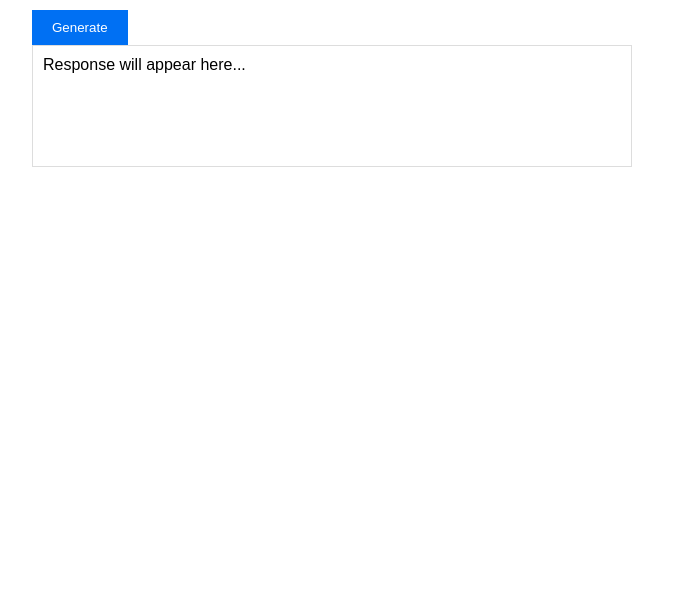
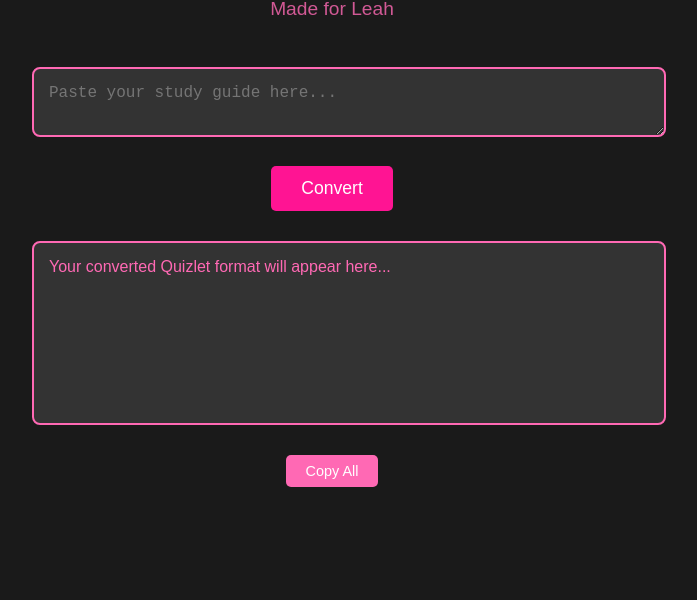
Before and after one commit to Yeti-Owner/quizlet-leah, a plain HTML site: page public/index.html in a window 1280 px wide. Shown: the part 200-800 px from the top of the page, without its empty margins (308-1005 px from the left). Drawn offline with Linux system fonts and the light colour scheme.

Commit message:
Updated styling

```diff
--- a/public/index.html
+++ b/public/index.html
@@ -1,25 +1,95 @@
 <!DOCTYPE html>
 <html>
 <head>
-  <title>Gemini AI Text Generator</title>
+  <title>Study Guide Converter</title>
   <style>
-    body { font-family: Arial; max-width: 600px; margin: 20px auto; }
-    textarea { width: 100%; height: 100px; margin: 10px 0; }
-    button { padding: 10px 20px; background: #0070f3; color: white; border: none; cursor: pointer; }
-    #output { border: 1px solid #ddd; padding: 10px; min-height: 100px; }
+    body {
+      font-family: Arial, sans-serif;
+      background-color: #1a1a1a;
+      color: #ff69b4;
+      margin: 0;
+      min-height: 100vh;
+      display: flex;
+      flex-direction: column;
+      justify-content: center;
+      align-items: center;
+    }
+    .container {
+      max-width: 600px;
+      width: 90%;
+      margin: 20px auto;
+      text-align: center;
+    }
+    h1 {
+      font-size: 3rem;
+      margin-bottom: 0.5rem;
+    }
+    .subtitle {
+      font-size: 1.2rem;
+      margin-bottom: 2rem;
+      opacity: 0.8;
+    }
+    textarea {
+      width: 100%;
+      padding: 15px;
+      margin: 15px 0;
+      background-color: #333;
+      border: 2px solid #ff69b4;
+      border-radius: 8px;
+      color: #ff69b4;
+      font-size: 1rem;
+      resize: vertical;
+    }
+    button {
+      padding: 12px 30px;
+      background-color: #ff1493;
+      color: white;
+      border: none;
+      border-radius: 5px;
+      cursor: pointer;
+      font-size: 1.1rem;
+      transition: background-color 0.3s;
+      margin: 10px;
+    }
+    button:hover {
+      background-color: #ff0066;
+    }
+    #output {
+      width: 100%;
+      min-height: 150px;
+      padding: 15px;
+      margin: 20px 0;
+      background-color: #333;
+      border: 2px solid #ff69b4;
+      border-radius: 8px;
+      color: #ff69b4;
+      text-align: left;
+      white-space: pre-wrap;
+    }
+    .copy-btn {
+      background-color: #ff69b4;
+      padding: 8px 20px;
+      font-size: 0.9rem;
+    }
   </style>
 </head>
 <body>
-  <h1>Gemini AI Text Generator</h1>
-  <textarea id="input" placeholder="Enter your text here..."></textarea>
-  <button onclick="generateText()">Generate</button>
-  <div id="output">Response will appear here...</div>
+  <div class="container">
+    <h1>Study guide -> Quizlet</h1>
+    <div class="subtitle">Made for Leah</div>
+
+    <textarea id="input" placeholder="Paste your study guide here..."></textarea>
+    <button onclick="generateText()">Convert</button>
+
+    <div id="output">Your converted Quizlet format will appear here...</div>
+    <button class="copy-btn" onclick="copyOutput()">Copy All</button>
+  </div>
 
   <script>
     async function generateText() {
       const input = document.getElementById("input").value;
       const output = document.getElementById("output");
-      output.textContent = "Loading...";
+      output.textContent = "Converting...";
 
       try {
         const response = await fetch("/api/generate", {
@@ -33,6 +103,13 @@
         output.textContent = "Error: " + error.message;
       }
     }
+
+    function copyOutput() {
+      const output = document.getElementById("output");
+      navigator.clipboard.writeText(output.textContent)
+        .then(() => alert('Copied to clipboard!'))
+        .catch(err => alert('Failed to copy!'));
+    }
   </script>
 </body>
 </html>
```
